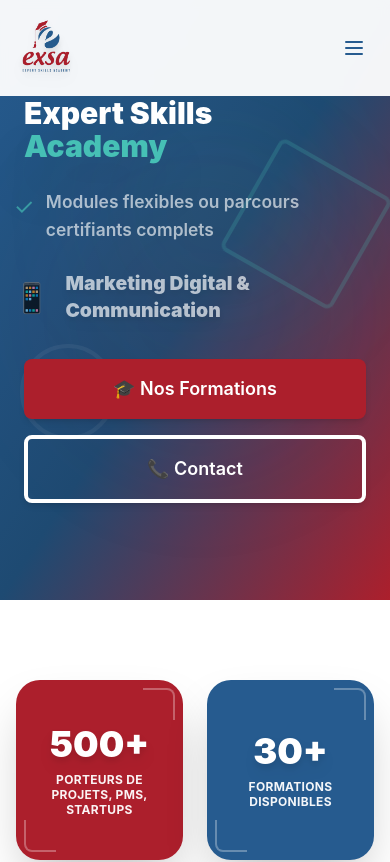
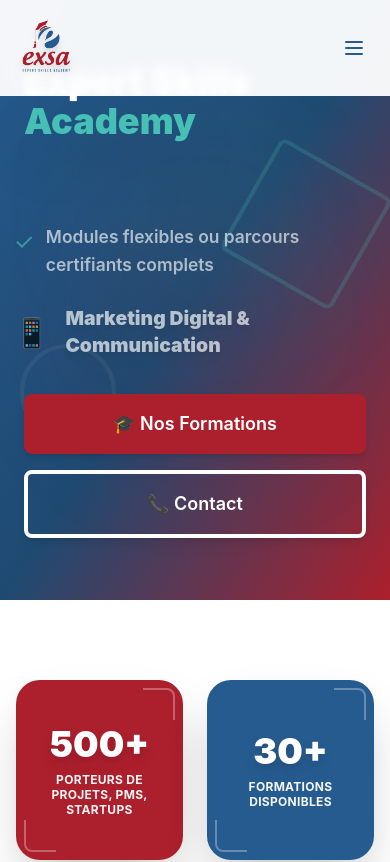
Before and after one commit to adambelguith/exa, a Next.js app: page / in a window 390 px wide. Shown: the top 862 px of the page. Built offline with nearby package versions, Linux system fonts and the light colour scheme.

Commit message:
update header

```diff
--- a/app/page.tsx
+++ b/app/page.tsx
@@ -210,7 +210,7 @@
                 </div> */}
 
                 {/* Main Heading - MASSIVE */}
-                <h1 className="text-3xl lg:text-6xl xl:text-7xl font-black text-white mb-6 lg:mb-8 leading-[1.1] animate-fadeInUp transform hover:scale-[1.02] transition-transform duration-500" style={{ animationDelay: '0.2s' }}>
+                <h1 className="text-4xl lg:text-6xl xl:text-7xl font-black text-white mb-20 lg:mb-24 leading-[1.1] animate-fadeInUp transform hover:scale-[1.02] transition-transform duration-500" style={{ animationDelay: '0.2s' }}>
                   Expert Skills<br />
                   <span className="text-[#46c0b5] drop-shadow-2xl">Academy</span>
                 </h1>
```
